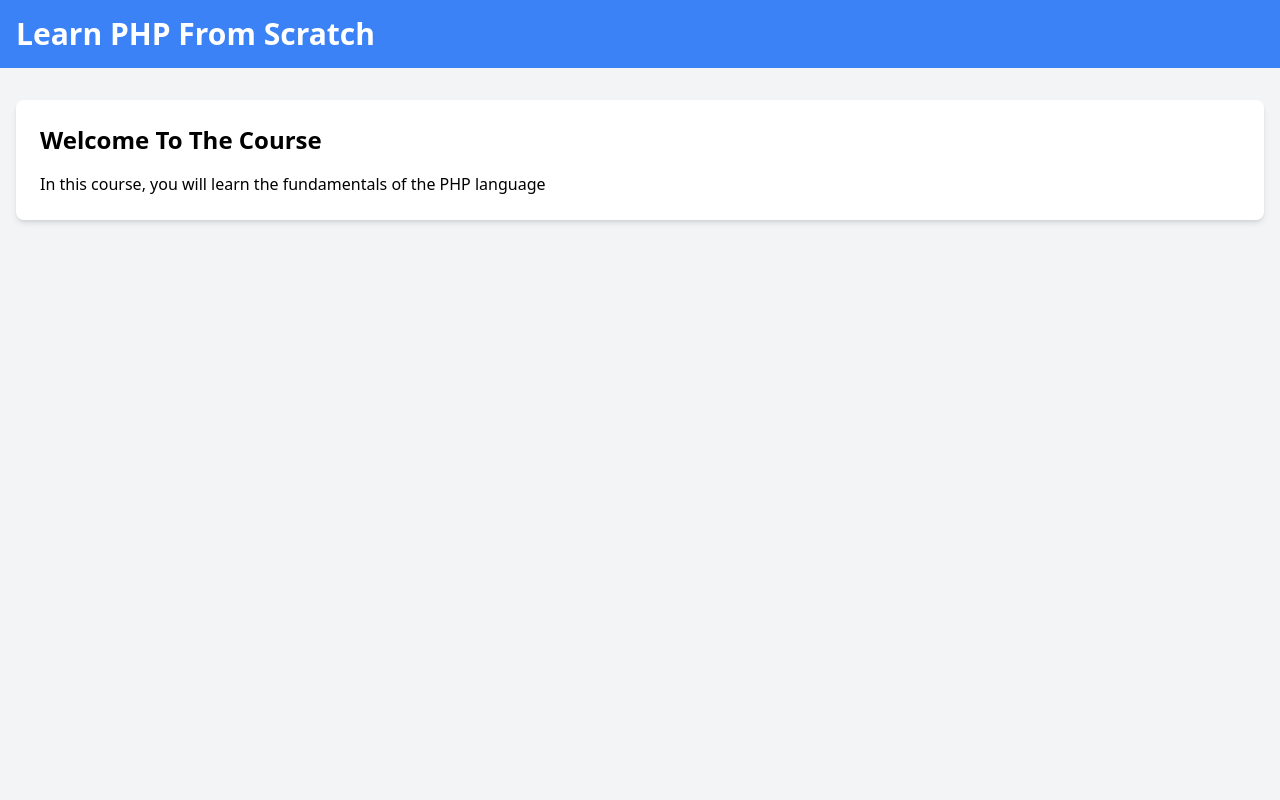
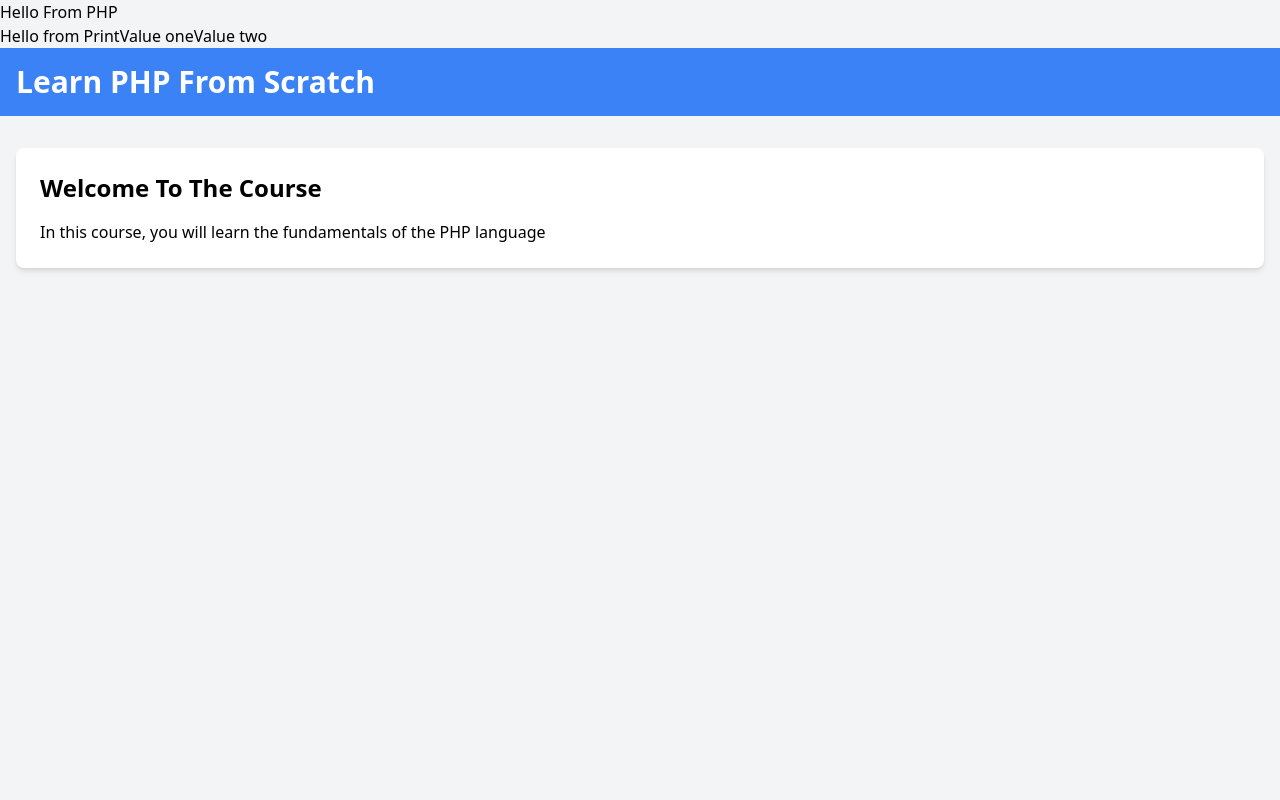
Before and after one commit to mikeng110/Udemy-Php-From-Scratch-2024-Beginner-to-Advanced, a PHP site: page / in a window 1280 px wide. Run offline with PHP 8.4, Linux system fonts and the light colour scheme; some libraries are stand-ins or nearby versions.

Commit message:
finished lesson

```diff
--- a/01-php-tags-printing-comments/index.php
+++ b/01-php-tags-printing-comments/index.php
@@ -1,3 +1,11 @@
+<?php
+//this is from backend
+//anything within php tags are executed on the server!
+echo 'Hello From PHP';
+echo '<br />';
+print'Hello from Print'; //print
+echo 'Value one', 'Value two';
+?>
 <!DOCTYPE html>
 <html lang="en">
 
@@ -5,19 +13,19 @@
     <meta charset="UTF-8">
     <meta name="viewport" content="width=device-width, initial-scale=1.0">
     <script src="https://cdn.tailwindcss.com"></script>
-    <title>Learn PHP From Scratch</title>
+    <title><?php echo 'Learn PHP From Scratch' ?></title>
 </head>
 
 <body class="bg-gray-100">
     <header class="bg-blue-500 text-white p-4">
         <div class="container mx-auto">
-            <h1 class="text-3xl font-semibold">Learn PHP From Scratch</h1>
+            <h1 class="text-3xl font-semibold"><?= 'Learn PHP From Scratch'?></h1>
         </div>
     </header>
     <div class="container mx-auto p-4 mt-4">
         <div class="bg-white rounded-lg shadow-md p-6">
-            <h2 class="text-2xl font-semibold mb-4">Welcome To The Course</h2>
-            <p>In this course, you will learn the fundamentals of the PHP language</p>
+            <h2 class="text-2xl font-semibold mb-4"><?='Welcome To The Course'?></h2>
+            <p><?='In this course, you will learn the fundamentals of the PHP language'?></p>
         </div>
     </div>
 </body>
```
